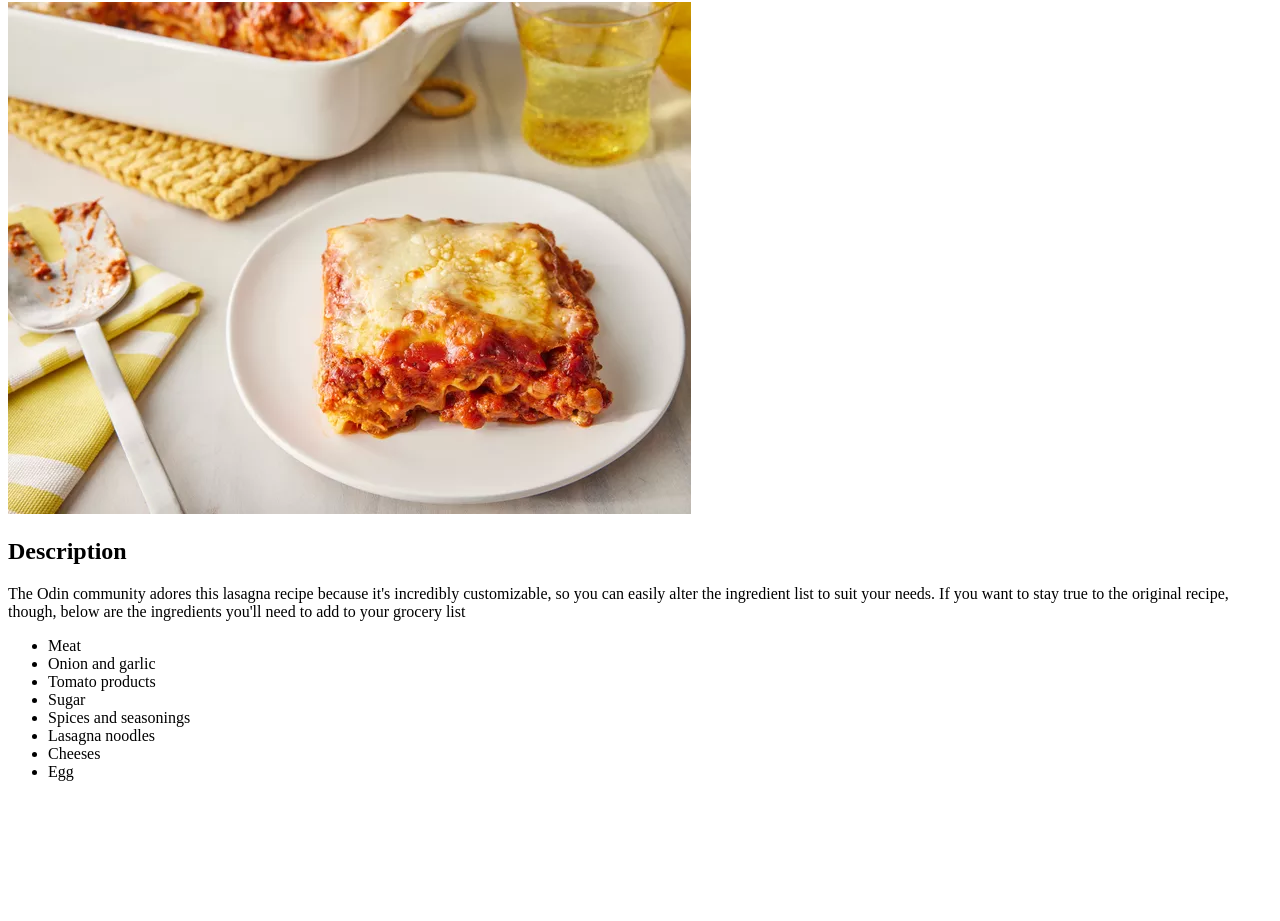
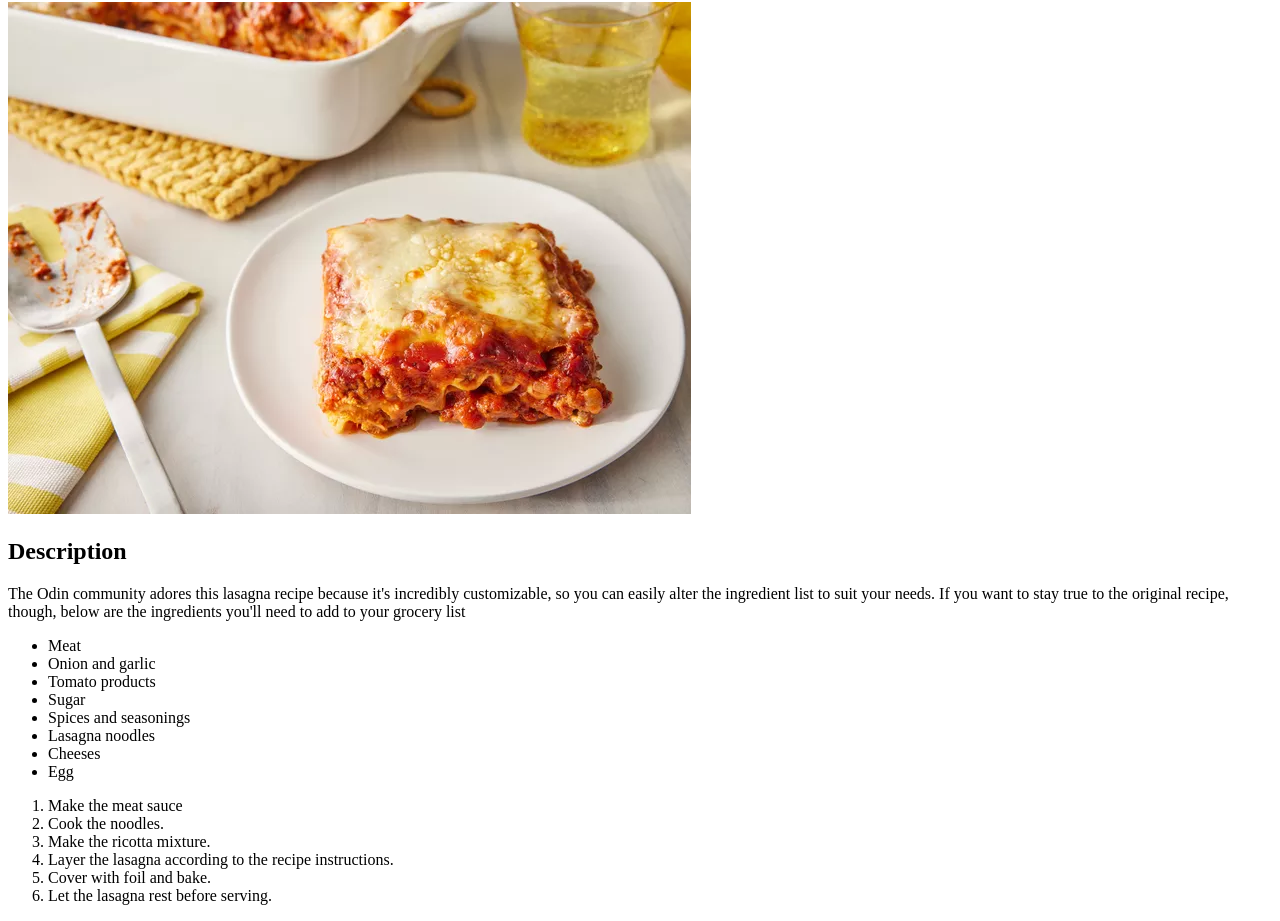
Before and after one commit to mikeski-aa/odin-recipes, a plain HTML site: page recipes/lasagna.html in a window 1280 px wide. Shown: the part 78-999 px from the top of the page. Before the commit the page ends 875 px from the top, so only its background shows below. Drawn offline with Linux system fonts and the light colour scheme.

Commit message:
Lasagna.html recipe page content added
Added content for the making of a lasagna

```diff
--- a/recipes/lasagna.html
+++ b/recipes/lasagna.html
@@ -26,6 +26,16 @@
             <li>Egg</li>
         </ul>
 
+        <ol>
+            <li>Make the meat sauce</li>
+            <li>Cook the noodles.</li>
+            <li>Make the ricotta mixture.</li>
+            <li>Layer the lasagna according to the recipe instructions.</li>
+            <li>Cover with foil and bake.</li>
+            <li>Let the lasagna rest before serving.</li>
+
+        </ol>
+
     </body>
 
 
```
